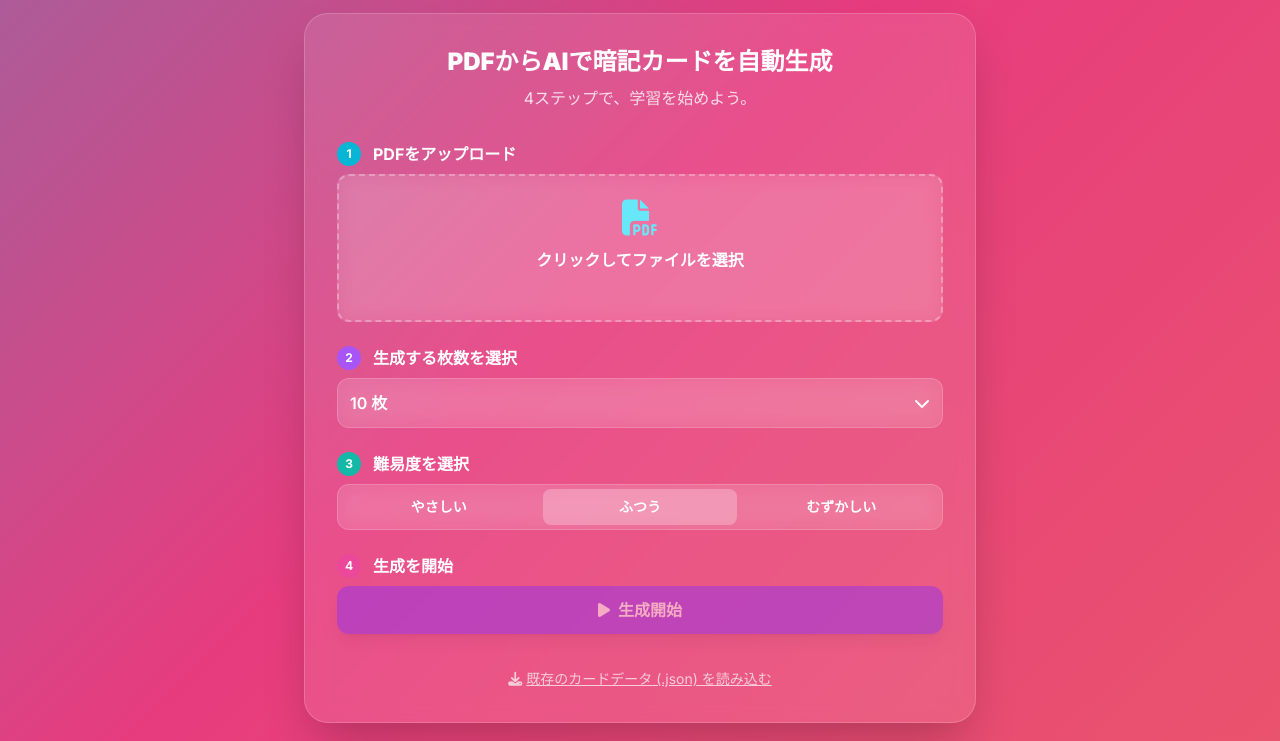
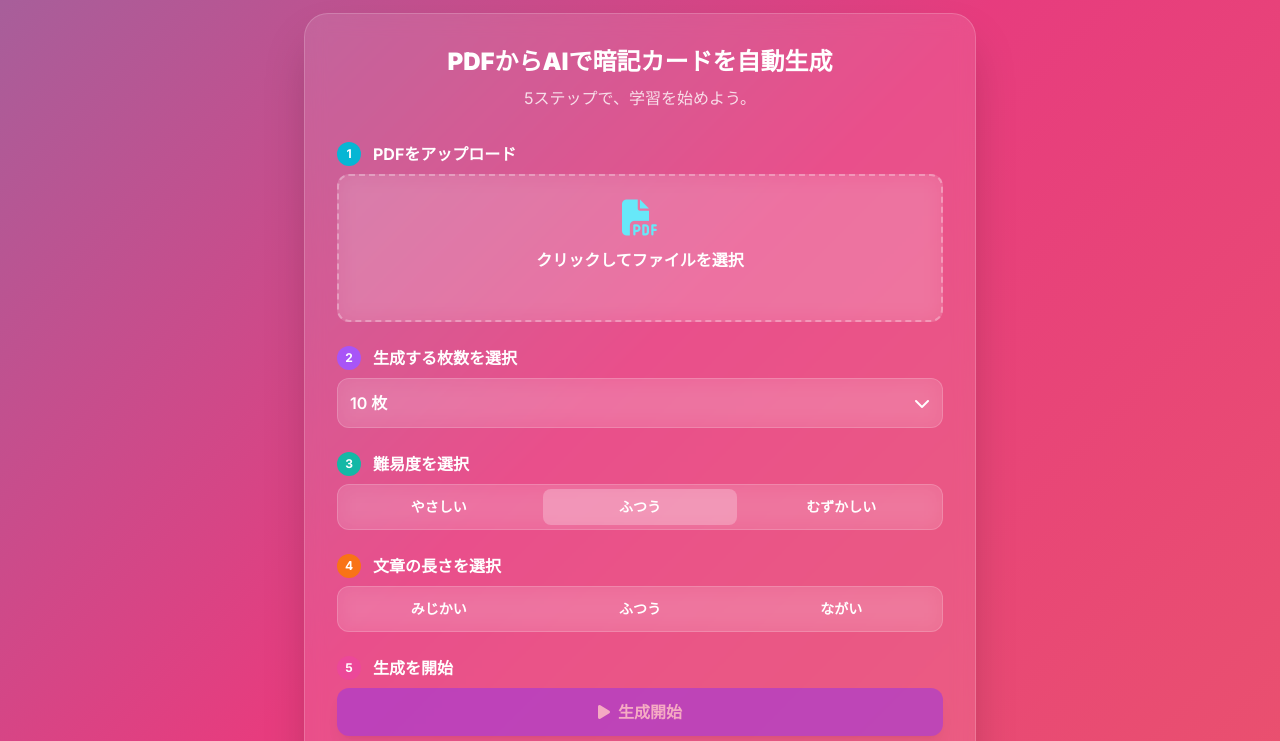
Before and after one commit to iGeek-OS2/FlashCardMaker, a plain HTML site: page index.html in a window 1280 px wide. Shown: the part 59-800 px from the top of the page. Drawn offline with nearby package versions, Linux system fonts and the light colour scheme; a script that the page names is missing.

Commit message:
Update index.html

```diff
--- a/index.html
+++ b/index.html
@@ -29,7 +29,7 @@
             <div id="initial-view" class="w-full max-w-lg md:max-w-2xl">
                 <div class="glassmorphism rounded-3xl p-6 md:p-8 shadow-2xl text-center">
                      <h2 class="text-xl md:text-2xl font-black mb-2">PDFからAIで暗記カードを自動生成</h2>
-                    <p class="text-sm md:text-base text-white/80 mb-8">4ステップで、学習を始めよう。</p>
+                    <p class="text-sm md:text-base text-white/80 mb-8">5ステップで、学習を始めよう。</p>
 
                     <div class="space-y-6 text-left">
                         <div>
@@ -70,7 +70,16 @@
                         </div>
 
                         <div>
-                             <label class="font-bold text-base mb-2 flex items-center"><span class="bg-pink-500 text-white rounded-full h-6 w-6 flex items-center justify-center mr-3 font-bold text-xs">4</span>生成を開始</label>
+                            <label class="font-bold text-base mb-2 flex items-center"><span class="bg-orange-500 text-white rounded-full h-6 w-6 flex items-center justify-center mr-3 font-bold text-xs">4</span>文章の長さを選択</label>
+                            <div id="text-length-selector" class="grid grid-cols-3 gap-2 rounded-xl glassmorphism p-1">
+                                <button class="length-btn p-2 rounded-lg text-sm font-semibold transition" data-length="みじかい">みじかい</button>
+                                <button class="length-btn active p-2 rounded-lg text-sm font-semibold transition" data-length="ふつう">ふつう</button>
+                                <button class="length-btn p-2 rounded-lg text-sm font-semibold transition" data-length="ながい">ながい</button>
+                            </div>
+                        </div>
+
+                        <div>
+                             <label class="font-bold text-base mb-2 flex items-center"><span class="bg-pink-500 text-white rounded-full h-6 w-6 flex items-center justify-center mr-3 font-bold text-xs">5</span>生成を開始</label>
                             <button id="generate-cards-btn" class="w-full bg-purple-600 hover:bg-purple-700 font-bold py-3 px-4 rounded-xl text-base transition shadow-lg disabled:opacity-50 disabled:cursor-not-allowed" disabled>
                                 <span id="generate-btn-text"><i class="fas fa-play mr-2"></i>生成開始</span>
                                 <span id="generate-spinner" class="hidden"><i class="fas fa-spinner fa-spin mr-2"></i>生成中...</span>
@@ -132,7 +141,7 @@
                                 <svg class="w-full h-full" viewBox="0 0 100 100">
                                     <circle class="text-green-500/20" stroke-width="10" stroke="currentColor" fill="transparent" r="45" cx="50" cy="50" />
                                     <circle id="correct-circle" class="text-green-500 transition-all duration-1000" stroke-width="10" stroke-linecap="round" stroke="currentColor" fill="transparent" r="45" cx="50" cy="50" style="stroke-dasharray: 283; stroke-dashoffset: 283; transform: rotate(-90deg); transform-origin: 50% 50%;" />
-                                </svg>
+                                 </svg>
                                 <span id="correct-count" class="absolute inset-0 flex items-center justify-center text-2xl md:text-3xl font-bold"></span>
                             </div>
                             <p class="mt-4 text-base md:text-xl font-semibold">正解</p>
@@ -182,7 +191,7 @@
                 </div>
                 <div>
                     <h3 class="font-bold text-lg"><span class="text-cyan-300">2.</span> 暗記カードを生成</h3>
-                    <p>生成したいカードの枚数と難易度を選び、「生成開始」ボタンを押してください。AIがPDFの内容を解析し、自動でカードを作成します。</p>
+                    <p>生成したいカードの枚数、難易度、文章の長さを選び、「生成開始」ボタンを押してください。AIがPDFの内容を解析し、自動でカードを作成します。</p>
                 </div>
                  <div>
                     <h3 class="font-bold text-lg"><span class="text-cyan-300">3.</span> 学習開始</h3>
```
